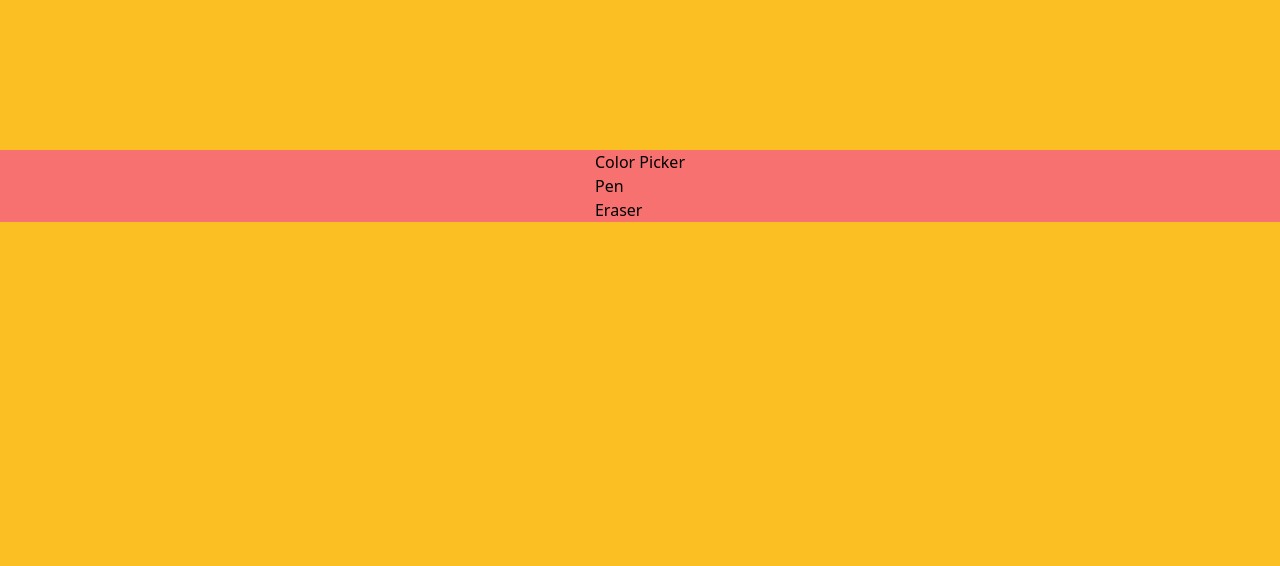
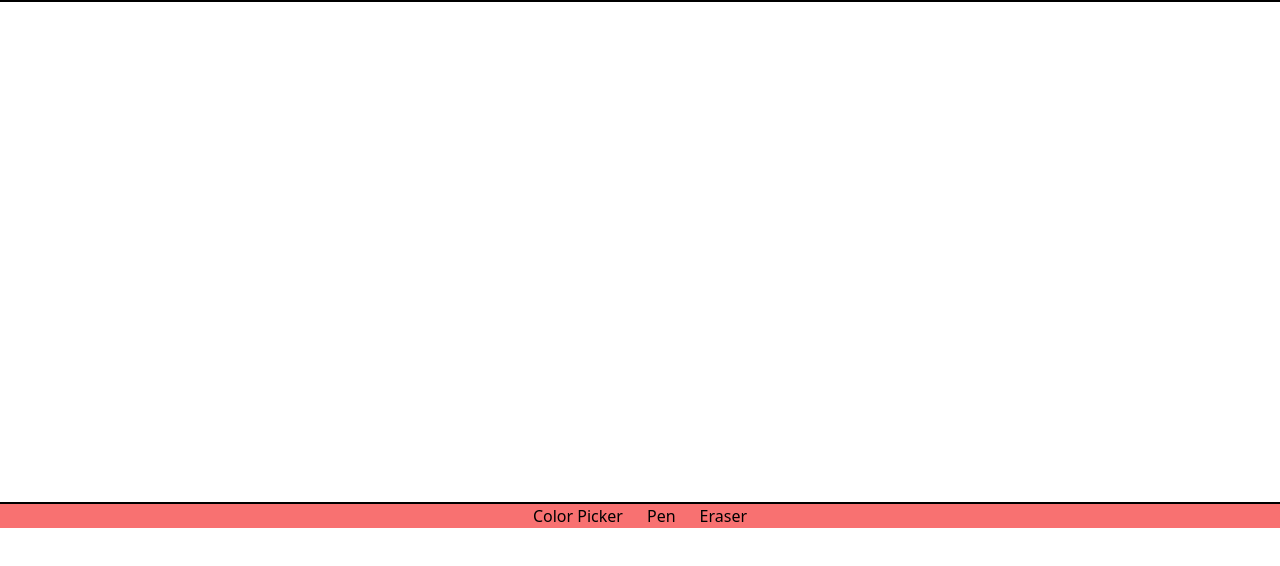
Before and after one commit to SteveLorde/QuickBoard, a website built with Vite: page index.html in a window 1280 px wide. Built offline with nearby package versions, Linux system fonts and the light colour scheme.

Commit message:
working canvas, basic drawing functionalities done

```diff
--- /dev/null
+++ b/DrawingCanvas.js
@@ -0,0 +1,63 @@
+
+const canvas = document.getElementById('DrawingCanvas');
+const canvasContext = canvas.getContext("2d");
+
+const colorPickerButton = document.getElementById('ColorPickerButton');
+const penButton = document.getElementById('PenButton');
+const eraserButton = document.getElementById('EraserButton');
+
+penButton.addEventListener('click', ChangeToPen)
+eraserButton.addEventListener('click', ChangeToEraser)
+
+SetCanvasToWindowSize();
+//window.addEventListener('resize', SetCanvasToWindowSize);
+
+canvas.addEventListener("mousedown", startDrawing);
+canvas.addEventListener("mousemove", draw);
+canvas.addEventListener("mouseup", stopDrawing);
+canvas.addEventListener("mouseout", stopDrawing);
+
+let isDrawing = false;
+
+canvasContext.strokeStyle = 'rgb(0,90,255)'
+canvasContext.lineWidth = 8
+canvasContext.lineJoin = 'round'
+canvasContext.lineCap = 'round'
+
+canvasContext.imageSmoothingEnabled = true
+
+function ChangeToEraser() {
+    canvasContext.strokeStyle = '#ffffff'
+}
+
+function ChangeToPen() {
+    canvasContext.strokeStyle = '#000000'
+}
+
+
+function startDrawing(event) {
+    isDrawing = true;
+    canvasContext.beginPath();
+    canvasContext.moveTo(event.clientX - canvas.offsetLeft, event.clientY - canvas.offsetTop);
+}
+
+function draw(event) {
+    if (!isDrawing) return;
+
+    canvasContext.lineTo(event.clientX - canvas.offsetLeft, event.clientY - canvas.offsetTop);
+    canvasContext.stroke();
+}
+
+function stopDrawing() {
+    isDrawing = false;
+    canvasContext.closePath();
+}
+
+function SetCanvasToWindowSize() {
+    canvas.height = 500;
+    canvas.width = window.innerWidth;
+}
+
+function ChangeColor() {
+
+}
--- a/index.html
+++ b/index.html
@@ -6,23 +6,24 @@
     <meta name="viewport" content="width=device-width, initial-scale=1.0" />
     <title>Vite App</title>
     <script type="module" src="main.js"></script>
+      <script type="module" src="DrawingCanvas.js"></script>
     <link rel="stylesheet" href="style.css" />
   </head>
-  <body class="bg-amber-400">
+  <body class="bg-white">
 
     <section class="flex flex-col items-center">
 
         <!--Canvas-->
-        <div class="flex flex-col items-center">
-            <canvas id="DrawingCanvas" height="" width=""></canvas>
+        <div class="">
+            <canvas class="border-2 border-black" id="DrawingCanvas"></canvas>
         </div>
 
         <!--ToolsBar-->
-        <div class="flex flex-col w-[100%] items-center bg-red-400">
-            <ul>
-                <li><button>Color Picker</button></li>
-                <li><button>Pen</button></li>
-                <li><button>Eraser</button></li>
+        <div class="w-[100%] bg-red-400">
+            <ul class="flex flex-row justify-center gap-6">
+                <li><button id="ColorPickerButton">Color Picker</button></li>
+                <li><button id="PenButton">Pen</button></li>
+                <li><button id="EraserButton">Eraser</button></li>
             </ul>
         </div>
 
```
